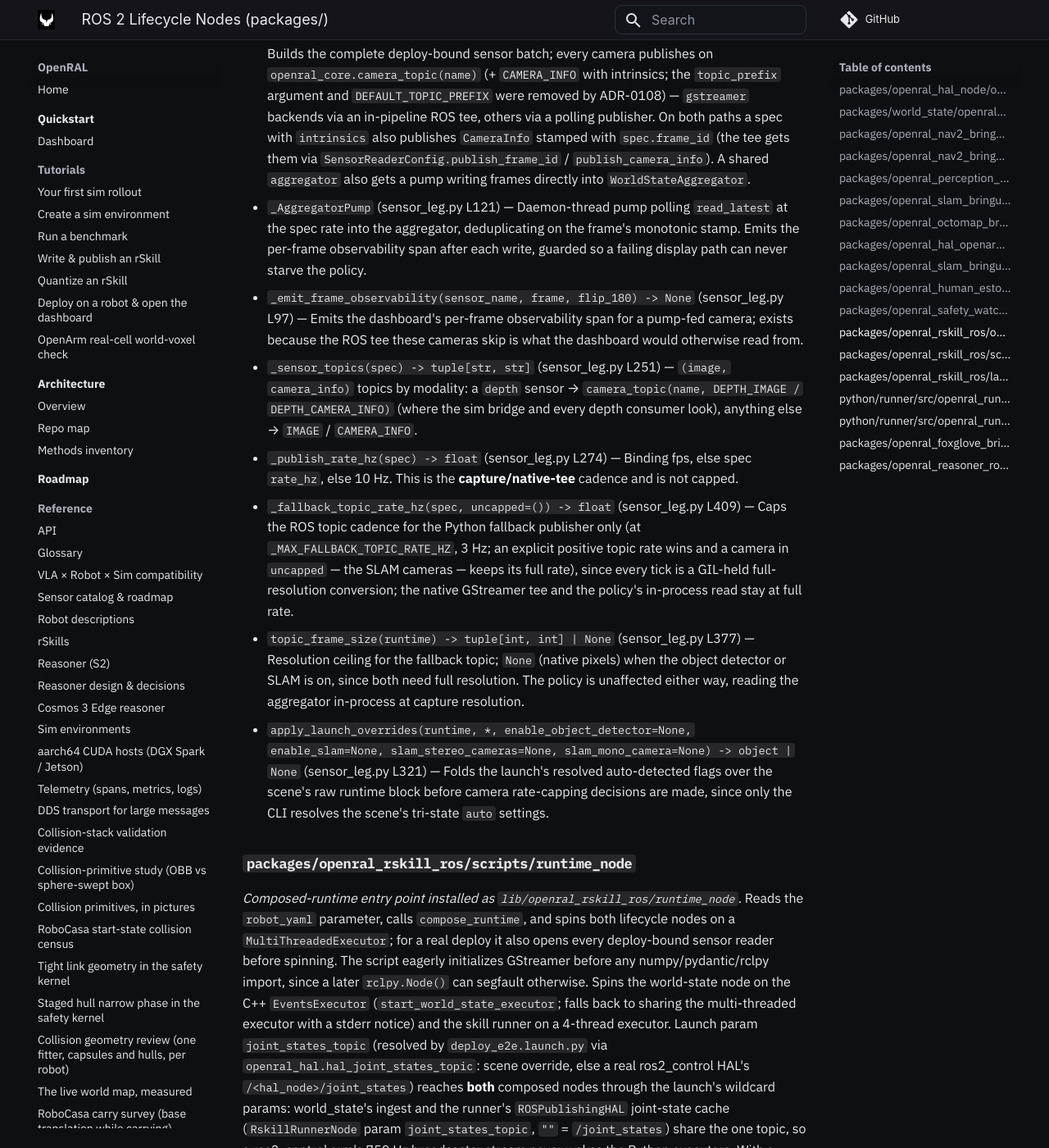
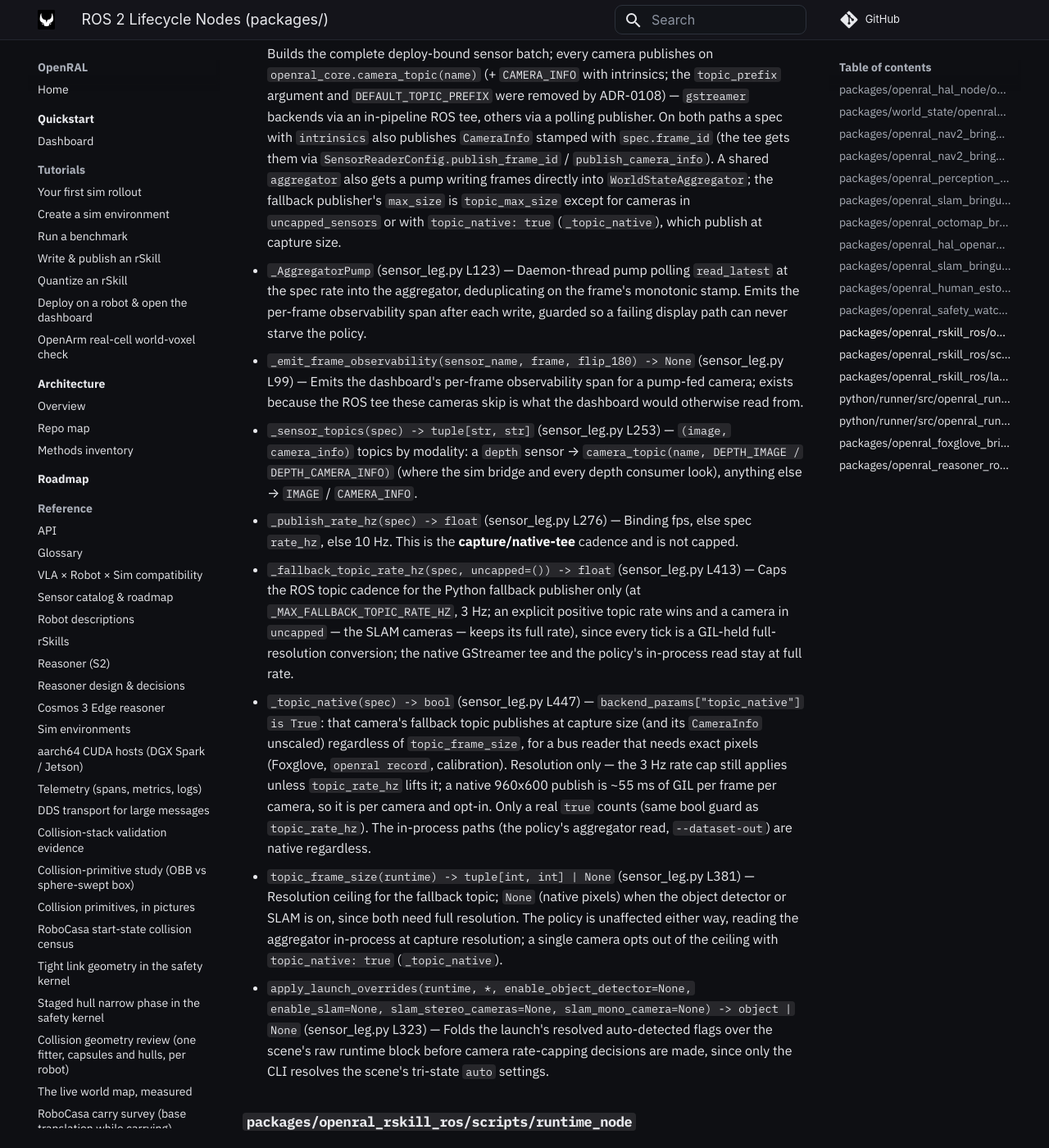
Before and after one commit to OpenRAL/openral, an MkDocs documentation site: the page built from docs/methods/11-ros2-nodes.md, in a window 1280 px wide and 1400 px high, scrolled down 17436 px. Shown: the whole window at 82% size. Built offline with MkDocs 1.6.1 and Material for MkDocs 9.7.7, drawn with Linux system fonts in a browser that asks for light colours; comment, search, counter and statistics services are not loaded; some of the changed text lies outside the part shown.

Commit message:
feat(sensors): per-camera native-resolution opt-out for the bus topic
Closes #354.

The sensor leg's Python fallback publisher caps every tee-less camera at
3 Hz and 320x240 on `/openral/cameras/<name>/image`, with no way to lift the
resolution for one camera: `topic_frame_size` only goes native launch-wide,
and it flips with a gitignored detector checkpoint. The wrist-camera
calibration pass on the OpenArm cell needed exact 960x600 pixels on the bus
and had to write frames to disk from inside the skill instead.

`backend_params["topic_native"]: true` now publishes that camera at capture
size (`CameraInfo` unscaled), resolution only — the 3 Hz cap still holds
unless `topic_rate_hz` lifts it, since a native 960x600 publish is ~55 ms of
GIL per frame per camera. Same bool guard as `topic_rate_hz`. Both OpenArm
units opt their Arducam wrists in; `top` is already native on the ZED
driver's own topic.

The in-process paths were never capped: the policy reads the aggregator, and
`deploy run --dataset-out` bags each tick's native frames from the same
snapshot, paired with state and action, never from the bus — which is what
the issue's recorder step asked for and what the docs now say. The state
map's `Ros2ImageSensorReader (planned)` block duplicated the shipped one and
is retired; the recorder block names the aggregator snapshot as its input.

How tested: tests/unit/test_sensor_leg.py (one of three cameras gets
`max_size=None`, the others keep the ceiling, `topic_native: 1` is ignored,
the rate cap holds; 34 passed), the `_topic_native` doctest, the unit-overlay
tests (test_sensor_overlay, test_deploy_run_real_resolution,
test_openarm_world_voxel_run; 55 passed), ruff, mypy --strict,
refresh_methods_linenos --check --coverage, the state-map drift check.
Not exercised on the cell: the native wrist topic's measured GIL share is
the number the issue asked to record, and that needs the Orin with cameras.

Co-Authored-By: Claude Fable 5.1 <noreply@anthropic.com>
Signed-off-by: Adrian <adrianllopart@gmail.com>

```diff
--- a/docs/methods/11-ros2-nodes.md
+++ b/docs/methods/11-ros2-nodes.md
@@ -168,22 +168,23 @@ _Bringup-only package: no HAL node of its own (OpenArm runs `openral_hal_node`);
 - `ComposedRuntime` (compose.py L41) — Dataclass returned by `compose_runtime`: `description`, `aggregator`, `world_state_node`, `skill_runner_node`, `slam_bridge`, `world_cloud_bridge`, `dataset_recorder_bridge` fields.
 - `joint_names_from_goal_json(default_goal_json) -> list[str]` (_starting_pose.py L10) — Extracts the planning-group joint names from a MoveGroup `default_goal_json`'s `joint.joint_names` block; used to length-check a robot's flat `starting_pose` before building the retarget override. Raises `ValueError` on malformed JSON or a missing/empty `joint.joint_names`.
 - `moveit_joint_goal_override(joint_names, positions) -> str` (_starting_pose.py L47) — Builds the `goal_params_json` that retargets the approach manifest's `joint.positions` to `positions` (deep-merge over the manifest, so `joint_names`'s order is preserved); `joint_names` is used only to length-check `positions`.
-- `SensorLeg` (sensor_leg.py L197) — Real-mode camera leg for `openral deploy run`, the real-hardware counterpart of the sim HAL's `SimSensorBridge`. Dataclass holding readers + publishers + which sensors write directly to the aggregator without a duplicate ROS-topic path.
-  - `SensorLeg.start() -> None` (sensor_leg.py L217) — Starts every prepared publisher after ROS lifecycle configuration; entity creation and lifecycle transitions remain single-threaded until this point.
-  - `SensorLeg.close() -> None` (sensor_leg.py L230) — Stops publishers first, then closes readers, idempotently and exception-safe (teardown must always reach the HAL shutdown behind it).
+- `SensorLeg` (sensor_leg.py L199) — Real-mode camera leg for `openral deploy run`, the real-hardware counterpart of the sim HAL's `SimSensorBridge`. Dataclass holding readers + publishers + which sensors write directly to the aggregator without a duplicate ROS-topic path.
+  - `SensorLeg.start() -> None` (sensor_leg.py L219) — Starts every prepared publisher after ROS lifecycle configuration; entity creation and lifecycle transitions remain single-threaded until this point.
+  - `SensorLeg.close() -> None` (sensor_leg.py L232) — Stops publishers first, then closes readers, idempotently and exception-safe (teardown must always reach the HAL shutdown behind it).
 - `_DEFAULT_PUBLISH_RATE_HZ` (sensor_leg.py L61) — `10.0`; publish cadence when the binding's `backend_params` carry no fps. Matches the `WorldStateAggregator` staleness-gate expectation.
 - `_RGB_CHANNELS` (sensor_leg.py L65) — `3`; channel count of an interleaved colour frame — the only layout the 180° dashboard flip knows how to reshape.
 - `_MAX_FALLBACK_TOPIC_RATE_HZ` (sensor_leg.py L85) — Cap on the ROS topic cadence for the Python fallback publisher only (the native GStreamer tee is uncapped).
-- `_DEFAULT_TOPIC_MAX_SIZE` (sensor_leg.py L94) — `(320, 240)`; resolution ceiling `topic_frame_size` falls back to.
-- `slam_camera_names(runtime) -> frozenset[str]` (sensor_leg.py L285) — Camera names feeding visual SLAM, which must never be rate-capped (cuVSLAM / PyCuVSLAM lose the track on a starved stream). Empty when SLAM is off, in which case the fallback-rate cap applies to every camera.
-- `open_deploy_sensor_readers(sensors, *, aggregator=None, ros_node=None, uncapped_sensors=(), topic_max_size=None) -> SensorLeg` (sensor_leg.py L489) — Builds the complete deploy-bound sensor batch; every camera publishes on `openral_core.camera_topic(name)` (+ `CAMERA_INFO` with intrinsics; the `topic_prefix` argument and `DEFAULT_TOPIC_PREFIX` were removed by ADR-0108) — `gstreamer` backends via an in-pipeline ROS tee, others via a polling publisher. On both paths a spec with `intrinsics` also publishes `CameraInfo` stamped with `spec.frame_id` (the tee gets them via `SensorReaderConfig.publish_frame_id` / `publish_camera_info`). A shared `aggregator` also gets a pump writing frames directly into `WorldStateAggregator`.
-- `_AggregatorPump` (sensor_leg.py L121) — Daemon-thread pump polling `read_latest` at the spec rate into the aggregator, deduplicating on the frame's monotonic stamp. Emits the per-frame observability span after each write, guarded so a failing display path can never starve the policy.
-- `_emit_frame_observability(sensor_name, frame, flip_180) -> None` (sensor_leg.py L97) — Emits the dashboard's per-frame observability span for a pump-fed camera; exists because the ROS tee these cameras skip is what the dashboard would otherwise read from.
-- `_sensor_topics(spec) -> tuple[str, str]` (sensor_leg.py L251) — `(image, camera_info)` topics by modality: a `depth` sensor → `camera_topic(name, DEPTH_IMAGE / DEPTH_CAMERA_INFO)` (where the sim bridge and every depth consumer look), anything else → `IMAGE` / `CAMERA_INFO`.
-- `_publish_rate_hz(spec) -> float` (sensor_leg.py L274) — Binding fps, else spec `rate_hz`, else 10 Hz. This is the **capture/native-tee** cadence and is not capped.
-- `_fallback_topic_rate_hz(spec, uncapped=()) -> float` (sensor_leg.py L409) — Caps the ROS topic cadence for the Python fallback publisher only (at `_MAX_FALLBACK_TOPIC_RATE_HZ`, 3 Hz; an explicit positive topic rate wins and a camera in `uncapped` — the SLAM cameras — keeps its full rate), since every tick is a GIL-held full-resolution conversion; the native GStreamer tee and the policy's in-process read stay at full rate.
-- `topic_frame_size(runtime) -> tuple[int, int] | None` (sensor_leg.py L377) — Resolution ceiling for the fallback topic; `None` (native pixels) when the object detector or SLAM is on, since both need full resolution. The policy is unaffected either way, reading the aggregator in-process at capture resolution.
-- `apply_launch_overrides(runtime, *, enable_object_detector=None, enable_slam=None, slam_stereo_cameras=None, slam_mono_camera=None) -> object | None` (sensor_leg.py L321) — Folds the launch's resolved auto-detected flags over the scene's raw runtime block before camera rate-capping decisions are made, since only the CLI resolves the scene's tri-state `auto` settings.
+- `_DEFAULT_TOPIC_MAX_SIZE` (sensor_leg.py L96) — `(320, 240)`; resolution ceiling `topic_frame_size` falls back to.
+- `slam_camera_names(runtime) -> frozenset[str]` (sensor_leg.py L287) — Camera names feeding visual SLAM, which must never be rate-capped (cuVSLAM / PyCuVSLAM lose the track on a starved stream). Empty when SLAM is off, in which case the fallback-rate cap applies to every camera.
+- `open_deploy_sensor_readers(sensors, *, aggregator=None, ros_node=None, uncapped_sensors=(), topic_max_size=None) -> SensorLeg` (sensor_leg.py L526) — Builds the complete deploy-bound sensor batch; every camera publishes on `openral_core.camera_topic(name)` (+ `CAMERA_INFO` with intrinsics; the `topic_prefix` argument and `DEFAULT_TOPIC_PREFIX` were removed by ADR-0108) — `gstreamer` backends via an in-pipeline ROS tee, others via a polling publisher. On both paths a spec with `intrinsics` also publishes `CameraInfo` stamped with `spec.frame_id` (the tee gets them via `SensorReaderConfig.publish_frame_id` / `publish_camera_info`). A shared `aggregator` also gets a pump writing frames directly into `WorldStateAggregator`; the fallback publisher's `max_size` is `topic_max_size` except for cameras in `uncapped_sensors` or with `topic_native: true` (`_topic_native`), which publish at capture size.
+- `_AggregatorPump` (sensor_leg.py L123) — Daemon-thread pump polling `read_latest` at the spec rate into the aggregator, deduplicating on the frame's monotonic stamp. Emits the per-frame observability span after each write, guarded so a failing display path can never starve the policy.
+- `_emit_frame_observability(sensor_name, frame, flip_180) -> None` (sensor_leg.py L99) — Emits the dashboard's per-frame observability span for a pump-fed camera; exists because the ROS tee these cameras skip is what the dashboard would otherwise read from.
+- `_sensor_topics(spec) -> tuple[str, str]` (sensor_leg.py L253) — `(image, camera_info)` topics by modality: a `depth` sensor → `camera_topic(name, DEPTH_IMAGE / DEPTH_CAMERA_INFO)` (where the sim bridge and every depth consumer look), anything else → `IMAGE` / `CAMERA_INFO`.
+- `_publish_rate_hz(spec) -> float` (sensor_leg.py L276) — Binding fps, else spec `rate_hz`, else 10 Hz. This is the **capture/native-tee** cadence and is not capped.
+- `_fallback_topic_rate_hz(spec, uncapped=()) -> float` (sensor_leg.py L413) — Caps the ROS topic cadence for the Python fallback publisher only (at `_MAX_FALLBACK_TOPIC_RATE_HZ`, 3 Hz; an explicit positive topic rate wins and a camera in `uncapped` — the SLAM cameras — keeps its full rate), since every tick is a GIL-held full-resolution conversion; the native GStreamer tee and the policy's in-process read stay at full rate.
+- `_topic_native(spec) -> bool` (sensor_leg.py L447) — `backend_params["topic_native"] is True`: that camera's fallback topic publishes at capture size (and its `CameraInfo` unscaled) regardless of `topic_frame_size`, for a bus reader that needs exact pixels (Foxglove, `openral record`, calibration). Resolution only — the 3 Hz rate cap still applies unless `topic_rate_hz` lifts it; a native 960x600 publish is ~55 ms of GIL per frame per camera, so it is per camera and opt-in. Only a real `true` counts (same bool guard as `topic_rate_hz`). The in-process paths (the policy's aggregator read, `--dataset-out`) are native regardless.
+- `topic_frame_size(runtime) -> tuple[int, int] | None` (sensor_leg.py L381) — Resolution ceiling for the fallback topic; `None` (native pixels) when the object detector or SLAM is on, since both need full resolution. The policy is unaffected either way, reading the aggregator in-process at capture resolution; a single camera opts out of the ceiling with `topic_native: true` (`_topic_native`).
+- `apply_launch_overrides(runtime, *, enable_object_detector=None, enable_slam=None, slam_stereo_cameras=None, slam_mono_camera=None) -> object | None` (sensor_leg.py L323) — Folds the launch's resolved auto-detected flags over the scene's raw runtime block before camera rate-capping decisions are made, since only the CLI resolves the scene's tri-state `auto` settings.
 
 ### `packages/openral_rskill_ros/scripts/runtime_node`
 
```
Also changed, not shown: docs/architecture/repo-state-map.html (+1 -10 lines), docs/tutorials/deploy/deploy-run-and-dashboard.md (+10 -0 lines), robots/openarm/README.md (+6 -1 lines), 4 other files.
